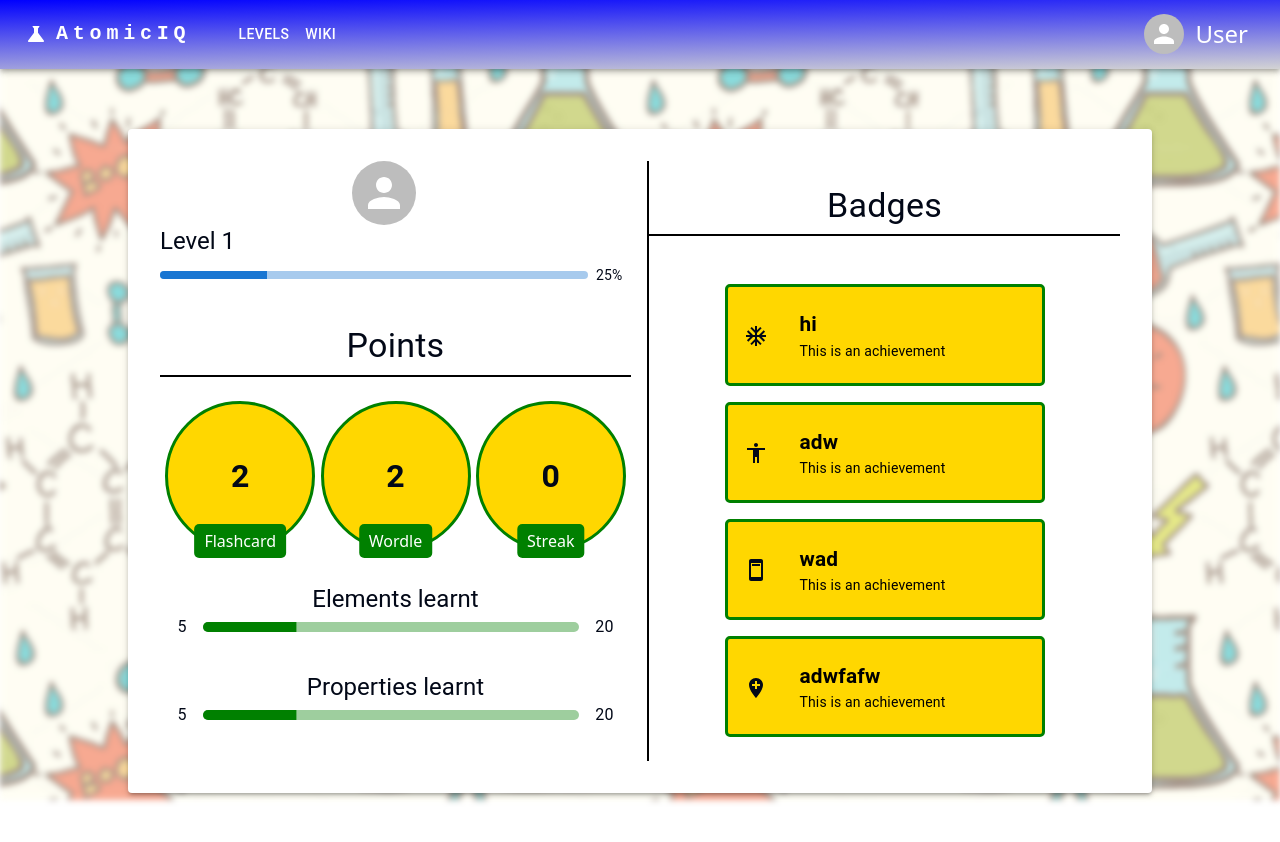
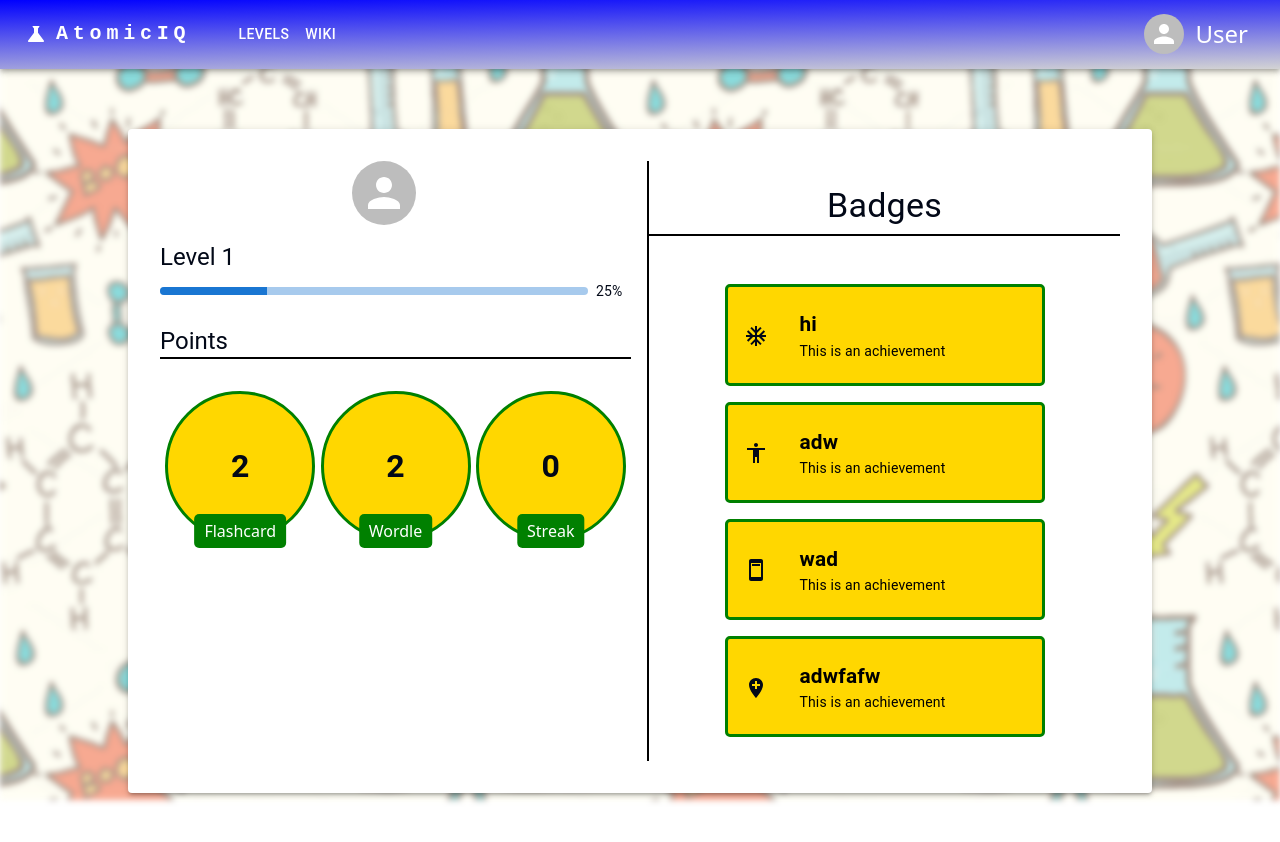
Before and after one commit to swu628/se701-project-React-AtomicIQ, a React (Vite) app in the folder Frontend/: page /profile in a window 1280 px wide. Shown: the top 842 px of the page. Built offline with nearby package versions, Linux system fonts and the light colour scheme.

Commit message:
Feat: Remove progress bars for elements and properties learnt

```diff
--- a/Frontend/src/Pages/Profile.tsx
+++ b/Frontend/src/Pages/Profile.tsx
@@ -1,7 +1,6 @@
 import { useState, useEffect } from "react";
-import { Container, Typography, Grid, Divider } from "@mui/material";
+import { Container, Typography, Grid, Divider, Stack } from "@mui/material";
 import ProfileTitle from "~/components/Profile/ProfileTitle.tsx";
-import Skills from "~/components/Profile/Skills";
 import Points from "~/components/Profile/Points";
 import Badges from "~/components/Profile/Badges";
 import Levels from "~/components/Profile/Levels";
@@ -44,21 +43,11 @@ export default function Profile() {
       }}
     >
       {/* Left */}
-      <Grid
-        container
-        sx={{
-          flex: 5,
-          display: "flex",
-          flexDirection: "column",
-          marginRight: "1rem",
-        }}
-      >
+      <Stack display="flex" flex={5} direction="column" mr="1rem" gap="1rem">
         <ProfileTitle username={userSession?.username ?? ""} />
-        <Grid item sx={{ display: "flex", flexDirection: "column" }}>
-          <Levels level={1} progress={25} />
-          <Points />
-        </Grid>
-      </Grid>
+        <Levels level={1} progress={25} />
+        <Points />
+      </Stack>
 
       {/* Right */}
       <Divider
--- a/Frontend/src/components/Profile/Points.tsx
+++ b/Frontend/src/components/Profile/Points.tsx
@@ -4,6 +4,7 @@ import {
   Grid,
   LinearProgress,
   ThemeProvider,
+  Stack,
 } from "@mui/material";
 import {
   experimentalStyled as styled,
@@ -58,15 +59,15 @@ export default function Points() {
 
   return (
     <ThemeProvider theme={theme}>
-      <>
-        <Typography variant="h4" sx={{ alignSelf: "center", marginTop: 4 }}>
-          Points
-        </Typography>
-        <Divider
-          sx={{ borderBottomWidth: 2, borderColor: "black", marginY: 1 }}
-        />
+      <Stack direction="column">
+        <Typography variant="h5">Points</Typography>
+        <Divider sx={{ borderBottomWidth: 2, borderColor: "black" }} />
         {/* Quiz points */}
-        <Grid container justifyContent="space-evenly" sx={{ marginTop: 2 }}>
+        <Grid
+          container
+          justifyContent="space-evenly"
+          sx={{ marginTop: "2rem" }}
+        >
           <CircleContainer>
             <Label>Flashcard</Label>
             <WinnerCount>2</WinnerCount>
@@ -80,46 +81,7 @@ export default function Points() {
             <WinnerCount>0</WinnerCount>
           </CircleContainer>
         </Grid>
-        {/* Learning progress */}
-        <Typography variant="h5" sx={{ alignSelf: "center", marginTop: 4 }}>
-          Elements learnt
-        </Typography>
-        <Grid container alignItems="center" justifyContent="center">
-          <Typography sx={{ marginRight: 1 }}>{learnedElements}</Typography>
-          <LinearProgress
-            variant="determinate"
-            value={progress}
-            color="primary"
-            sx={{
-              width: "80%",
-              height: "10px",
-              borderRadius: "5px",
-              marginLeft: 1,
-              marginRight: 1,
-            }}
-          />
-          <Typography sx={{ marginLeft: 1 }}>{totalElements}</Typography>
-        </Grid>
-        <Typography variant="h5" sx={{ alignSelf: "center", marginTop: 4 }}>
-          Properties learnt
-        </Typography>
-        <Grid container alignItems="center" justifyContent="center">
-          <Typography sx={{ marginRight: 1 }}>{learnedElements}</Typography>
-          <LinearProgress
-            variant="determinate"
-            value={progress}
-            color="primary"
-            sx={{
-              width: "80%",
-              height: "10px",
-              borderRadius: "5px",
-              marginLeft: 1,
-              marginRight: 1,
-            }}
-          />
-          <Typography sx={{ marginLeft: 1 }}>{totalElements}</Typography>
-        </Grid>
-      </>
+      </Stack>
     </ThemeProvider>
   );
 }
```
